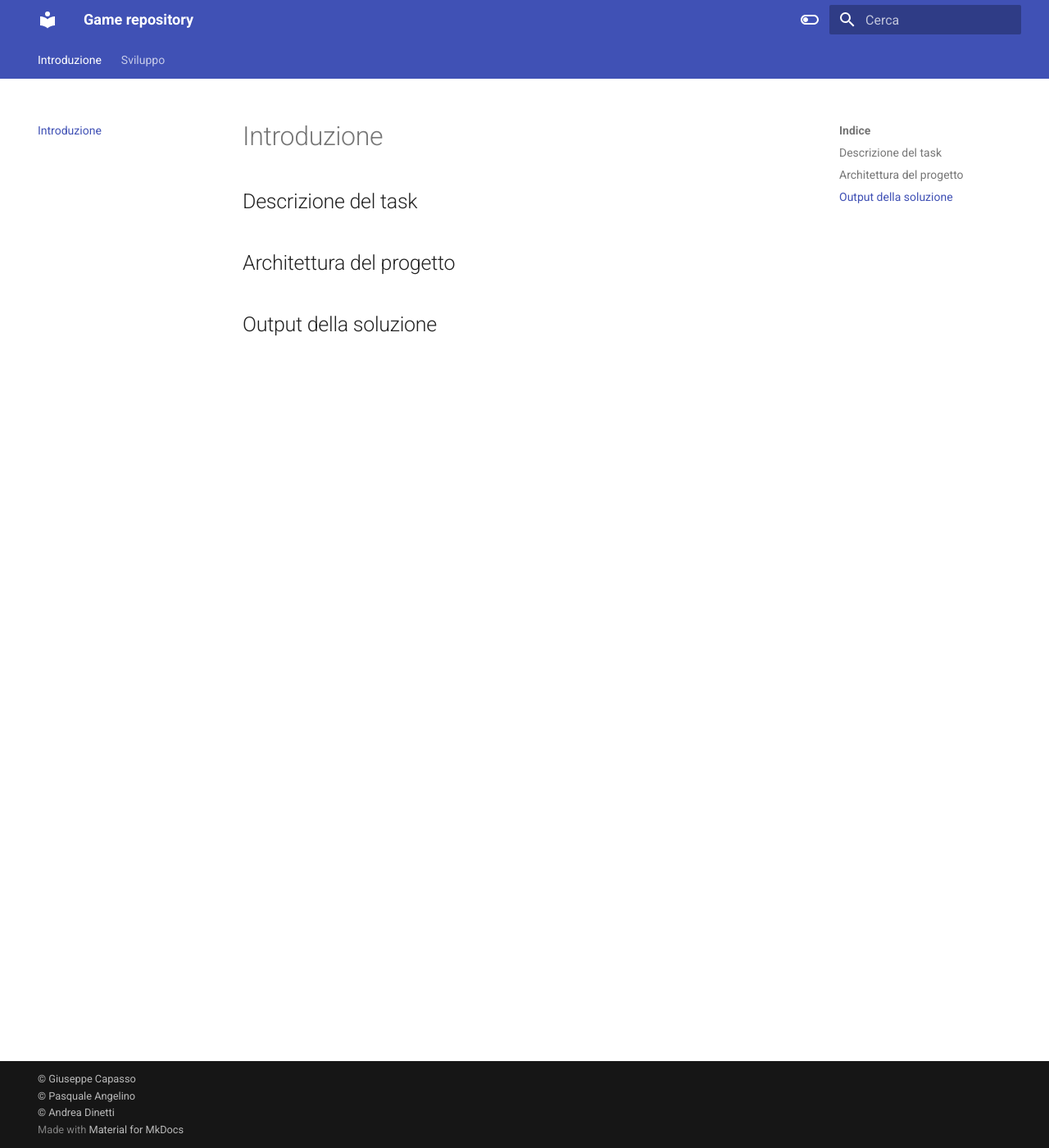
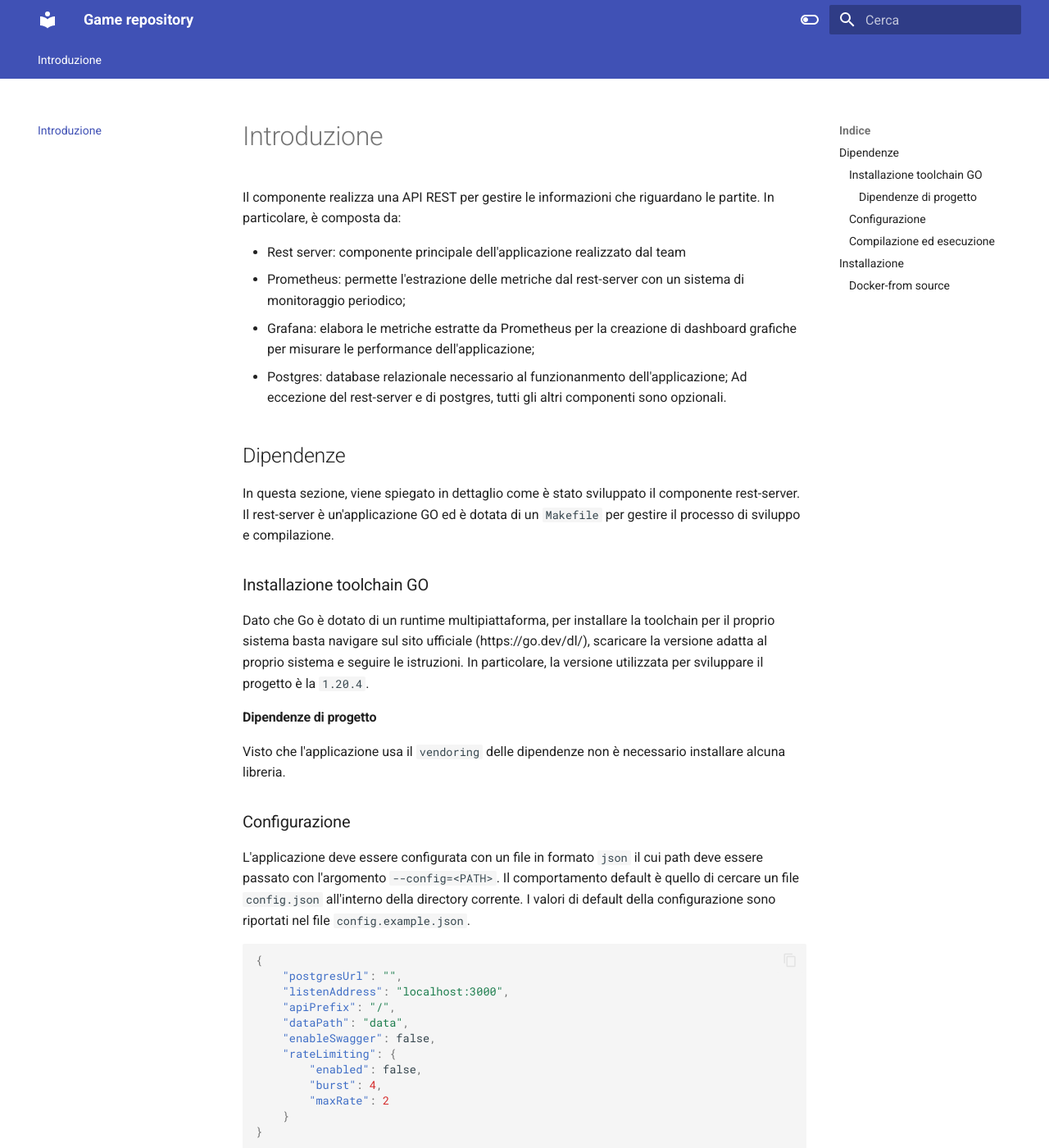
Before and after one commit to Testing-Game-SAD-2023/T4-G18, an MkDocs documentation site: the page built from docs/docs/index.md, in a window 1280 px wide and 1400 px high. Shown: the whole window at 82% size. Built offline with MkDocs 1.6.1 and Material for MkDocs 9.7.7, drawn with Linux system fonts in a browser that asks for light colours; some of the changed text lies outside the part shown.

Commit message:
Added basic docs

````diff
--- a/docs/docs/index.md
+++ b/docs/docs/index.md
@@ -1,5 +1,68 @@
 # Introduzione
+Il componente realizza una API REST per gestire le informazioni che riguardano le partite. In particolare, è composta da:
 
-## Descrizione del task
-## Architettura del progetto
-## Output della soluzione
+* Rest server: componente principale dell'applicazione realizzato dal team
+* Prometheus: permette l'estrazione delle metriche dal rest-server con un sistema di monitoraggio periodico;
+* Grafana: elabora le metriche estratte da Prometheus per la creazione di dashboard grafiche per misurare le performance dell'applicazione;
+* Postgres: database relazionale necessario al funzionanmento dell'applicazione;
+Ad eccezione del rest-server e di postgres, tutti gli altri componenti sono opzionali.
+
+## Dipendenze
+In questa sezione, viene spiegato in dettaglio come è stato sviluppato il componente rest-server. Il rest-server è un'applicazione GO ed è dotata di un `Makefile` per gestire il processo di sviluppo e compilazione.
+
+### Installazione toolchain GO
+Dato che Go è dotato di un runtime multipiattaforma, per installare la toolchain per il proprio sistema basta navigare sul sito ufficiale (https://go.dev/dl/), scaricare la versione adatta al proprio sistema e seguire le istruzioni. In particolare, la versione utilizzata per sviluppare il progetto è la `1.20.4`.
+
+#### Dipendenze di progetto
+Visto che l'applicazione usa il `vendoring` delle dipendenze non è necessario installare alcuna libreria.
+
+### Configurazione
+L'applicazione deve essere configurata con un file in formato `json` il cui path deve essere passato con l'argomento `--config=<PATH>`. Il comportamento default è quello di cercare un file `config.json` all'interno della directory corrente. I valori di default della configurazione sono riportati nel file `config.example.json`.
+
+```json
+{
+    "postgresUrl": "",
+    "listenAddress": "localhost:3000",
+    "apiPrefix": "/",
+    "dataPath": "data",
+    "enableSwagger": false,
+    "rateLimiting": {
+        "enabled": false,
+        "burst": 4,
+        "maxRate": 2
+    }
+}
+
+```
+Prima di eseguire l'applicazione è necessario creare un file di configurazione funzionante. In particolare, tutti i parametri specificati sopra sono opzionale ad eccezione di postgresUrl. Quindi, assicurandosi di avere un'istanza Postgres funzionante, bisogna creare un file di configurazione `config.json` nella cartella principale del progetto con il seguente contentuto:
+
+
+```json title="config.json"
+{
+    "postgresUrl": "<POSTGRES_URL>",
+}
+```
+
+### Compilazione ed esecuzione
+L'applicazione può essere compilata con:
+```sh
+make build
+```
+
+Mentre per eseguirla:
+
+```sh
+make run
+```
+Questo comando esegue l'applicazione cercando il file di configurazione nella cartella corrente. Per specificare un path custom:
+
+Mentre per eseguirla:
+
+```sh
+make run CONFIG=<PATH_TO_CONFIG>
+```
+## Installazione
+Ci sono diverse modalità per installare l'applicazione. In particolare, in questa sezione si farà riferimento solo al rest-server.
+
+### Docker-from source
+Una volta effettuato il `clone` della repository
--- a/docs/mkdocs.yml
+++ b/docs/mkdocs.yml
@@ -39,10 +39,10 @@ markdown_extensions:
   - pymdownx.details
   - pymdownx.superfences
   - pymdownx.mark
-  - attr_list
-  - pymdownx.emoji:
-      emoji_index: !!python/name:materialx.emoji.twemoji
-      emoji_generator: !!python/name:materialx.emoji.to_svg
+  - def_list
+  - pymdownx.tasklist:
+      custom_checkbox: true
+
 
 copyright: |
   &copy; <a href="https://github.com/alarmfox"  target="_blank" rel="noopener">Giuseppe Capasso</a> <br>
````
Also changed, not shown: docs/docs/sviluppo.md (deleted, +0 -5 lines), 1 other file.
